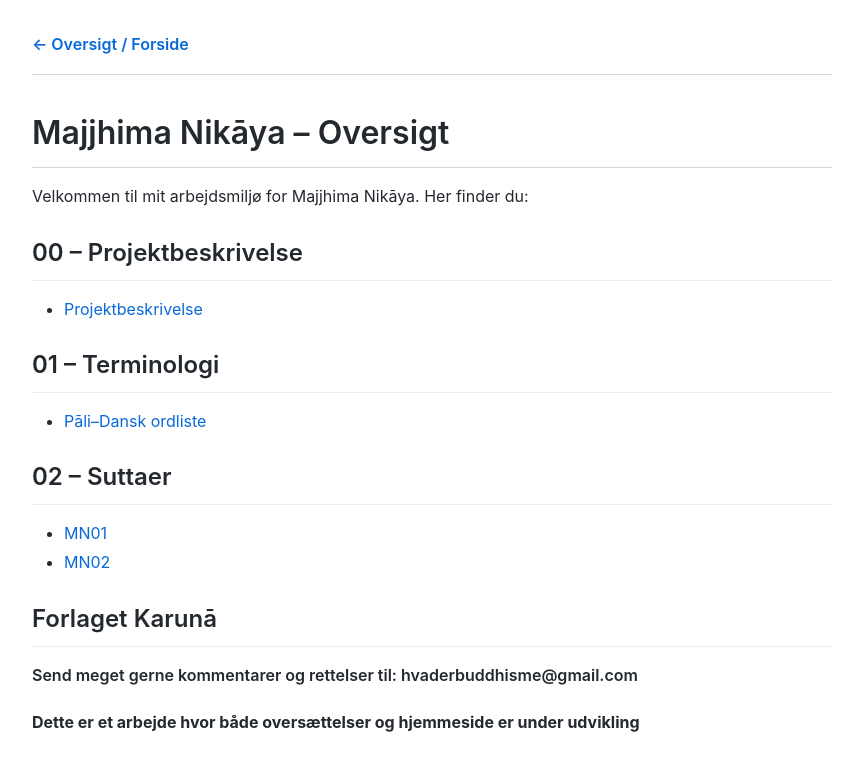
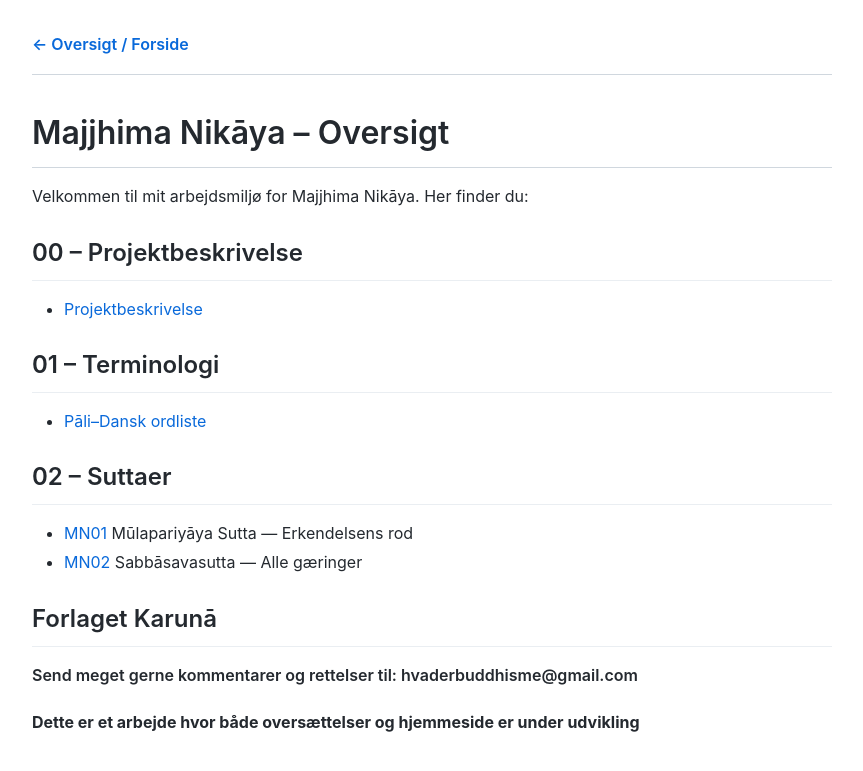
Before and after one commit to henningvhansen/Suttaer, a Jekyll site: the page built from index.md, in a window 1280 px wide. Shown: the top 771 px of the page, without its empty margins (208-1071 px from the left). Built offline with Jekyll 4.4.1, drawn with Linux system fonts in a browser that asks for light colours.

Commit message:
Update index.md

```diff
--- a/index.md
+++ b/index.md
@@ -13,8 +13,8 @@ Velkommen til mit arbejdsmiljø for Majjhima Nikāya. Her finder du:
 - [Pāli–Dansk ordliste](majjhima/01-terminologi/Pāli–dansk-ordliste.md)
 
 ## 02 – Suttaer
-- [MN01](majjhima/02-suttaer/MN01.md)
-- [MN02](majjhima/02-suttaer/MN02.md)
+- [MN01](majjhima/02-suttaer/MN01.md) Mūlapariyāya Sutta — Erkendelsens rod
+- [MN02](majjhima/02-suttaer/MN02.md) Sabbāsavasutta — Alle gæringer
 
 ## Forlaget Karunā
 **Send meget gerne kommentarer og rettelser til: hvaderbuddhisme@gmail.com**
```
